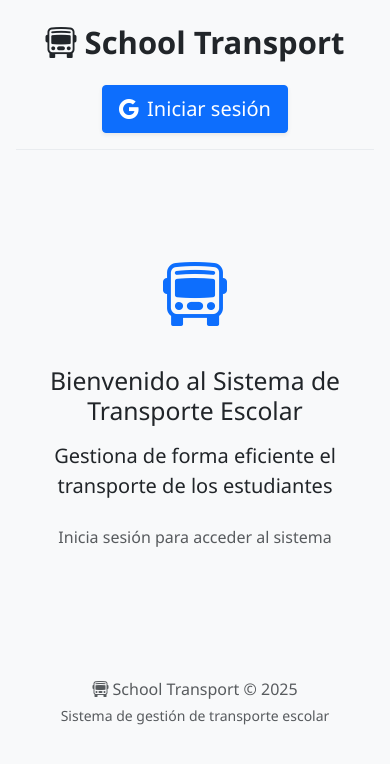
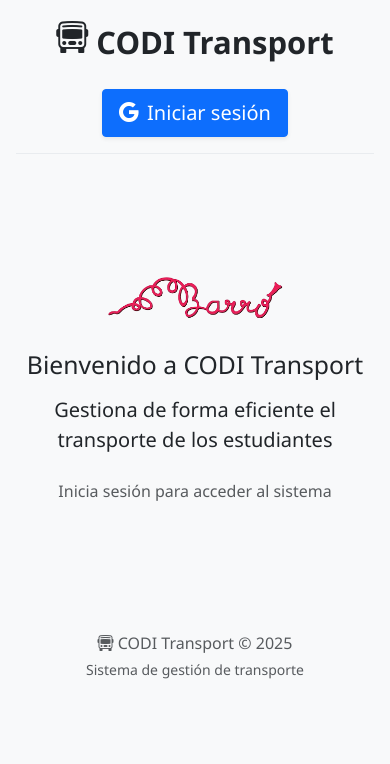
Before and after one commit to JavierSanApa/School-Transport, a website with bundled scripts: page public/index.html in a window 390 px wide. Built offline with nearby package versions, Linux system fonts and the light colour scheme; no server answers.

Commit message:
Diseño cambiado a falta de cambiar la fuente de texto

```diff
--- a/public/app.js
+++ b/public/app.js
@@ -13,6 +13,7 @@ const firebaseConfig = {
   storageBucket: "school-transport-ae17e.firebasestorage.app",
   messagingSenderId: "977609305371",
   appId: "1:977609305371:web:e54eba1fdae7608f42b7be"
+  // Nota: La configuración de Firebase mantiene el nombre original del proyecto
 };
 
 // Inicializar Firebase
--- a/public/index.html
+++ b/public/index.html
@@ -3,7 +3,7 @@
 <head>
   <meta charset="UTF-8">
   <meta name="viewport" content="width=device-width, initial-scale=1.0">
-  <title>School Transport</title>
+  <title>CODI Transport</title>
   <link href="https://cdn.jsdelivr.net/npm/bootstrap@5.3.0/dist/css/bootstrap.min.css" rel="stylesheet">
   <link rel="stylesheet" href="https://cdn.jsdelivr.net/npm/bootstrap-icons@1.11.0/font/bootstrap-icons.css">
   <link rel="stylesheet" href="style.css">
@@ -13,7 +13,7 @@
     <header class="mb-4 text-center text-md-start">
       <div class="row align-items-center">
         <div class="col-12 col-md-8">
-          <h1 class="display-5 fw-bold"><i class="bi bi-bus-front me-2"></i>School Transport</h1>
+          <h1 class="display-5 fw-bold"><i class="bi bi-bus-front text-dark me-2"></i>CODI Transport</h1>
         </div>
         <div class="col-12 col-md-4 mt-3 mt-md-0">
           <!-- Botones de login/logout -->
@@ -32,8 +32,8 @@
       <!-- Mensaje de bienvenida (visible solo cuando no hay sesión) -->
       <div id="welcome-section" class="my-5 text-center">
         <div class="py-5">
-          <i class="bi bi-bus-front text-primary" style="font-size: 4rem;"></i>
-          <h2 class="mt-4 mb-3">Bienvenido al Sistema de Transporte Escolar</h2>
+          <img src="assets/logo_barro.png" alt="Logo Barro" class="img-fluid mb-3" style="max-width: 180px;">
+          <h2 class="mt-4 mb-3">Bienvenido a CODI Transport</h2>
           <p class="lead mb-4">Gestiona de forma eficiente el transporte de los estudiantes</p>
           <p class="text-muted">Inicia sesión para acceder al sistema</p>
         </div>
@@ -56,8 +56,8 @@
        <div class="container">
          <div class="row">
            <div class="col-12">
-             <p class="mb-1"><i class="bi bi-bus-front"></i> School Transport &copy; 2025</p>
-             <p class="small">Sistema de gestión de transporte escolar</p>
+             <p class="mb-1"><i class="bi bi-bus-front"></i> CODI Transport &copy; 2025</p>
+             <p class="small">Sistema de gestión de transporte</p>
            </div>
          </div>
        </div>
--- a/public/style.css
+++ b/public/style.css
@@ -28,6 +28,23 @@ body {
 header {
   border-bottom: 1px solid #e9ecef;
   padding-bottom: 1rem;
+}
+
+header h1 i {
+  font-size: 2.5rem;
+  vertical-align: middle;
+  transform: translateY(-8px);
+  display: inline-block;
+}
+
+@media (max-width: 576px) {
+  header h1 i {
+    font-size: 2rem;
+  }
+
+  header h1 {
+    font-size: 1.8rem;
+  }
 }
 
 /* Estilos para la lista de niños */
@@ -86,3 +103,37 @@ header {
 .card:hover {
   box-shadow: 0 0.5rem 1rem rgba(0, 0, 0, 0.15);
 }
+
+/* Estilos para el logo */
+#welcome-section img {
+  max-width: 150px;
+  height: auto;
+  margin: 0 auto;
+  display: block;
+}
+
+@media (max-width: 576px) {
+  #welcome-section img {
+    max-width: 120px;
+  }
+}
+
+@media (min-width: 992px) {
+  #welcome-section img {
+    max-width: 180px;
+  }
+}
+
+/* Estilos para el logo en el footer */
+footer img {
+  height: 20px;
+  width: auto;
+  vertical-align: middle;
+  margin-right: 5px;
+}
+
+@media (max-width: 576px) {
+  footer img {
+    height: 16px;
+  }
+}
```
Also changed, not shown: public/assets/logo_barro.png (added).
